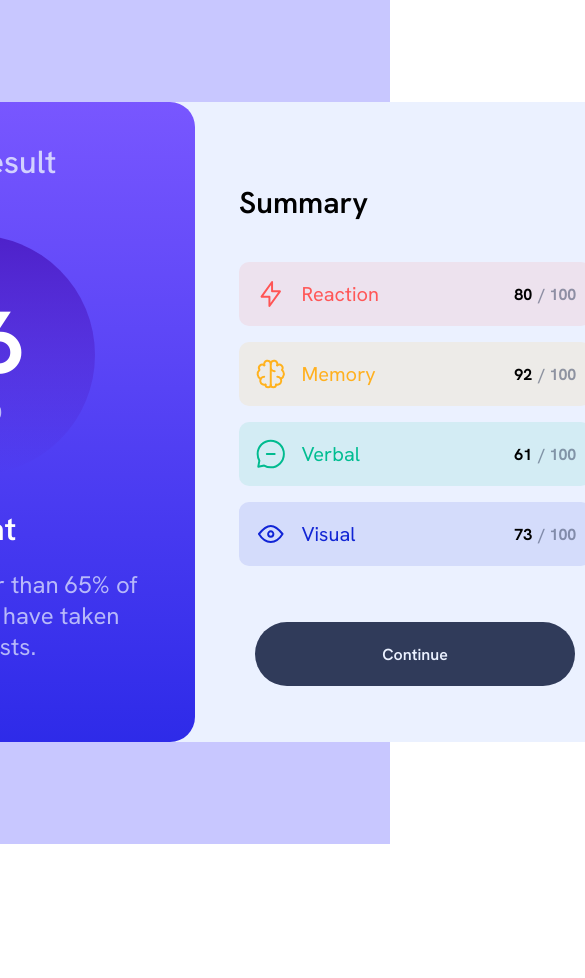
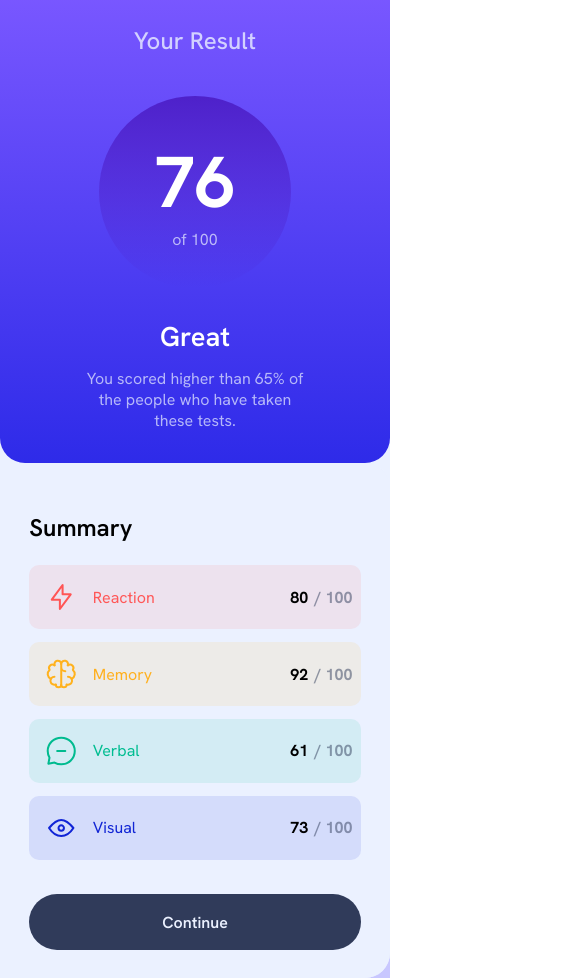
Before and after one commit to Unnati-Chaudhari/Result-summary-component, a plain HTML site: page index.html in a window 390 px wide. Shown: the top 978 px of the page, 585 px wide, since content can reach past the window. Before the commit the page ends 844 px from the top, so only its background shows below. Drawn offline with Linux system fonts and the light colour scheme.

Commit message:
media queries for responsiveness

```diff
--- a/style.css
+++ b/style.css
@@ -269,3 +269,139 @@ button {
 button:hover{
     background-color: hsl(234, 85%, 45%);
 }
+
+
+
+/* --------Adding media queries for responsiveness---------- */
+@media screen and (max-width: 768px){
+    .main_container {
+        height: auto;
+    }
+
+    .container {
+       height: 100%;
+       width: 100%;
+       flex-direction: column;
+    }
+
+    .container_card_one {
+        width: 100%;
+        height: auto;
+        min-height: 25rem;
+        border-radius: 0 0 25px 25px;
+    }
+
+    .container_card_two {
+        height: auto;
+        width: 100%;
+        min-height: 35rem;
+    }
+
+    .your_result {
+        width: 100%;
+    }
+
+    .total_score {
+        width: 100%;
+    }
+
+    .great {
+        width: 100%;
+    }
+
+    .appreciation {
+        width: 90%;
+    }
+
+    .summary {
+        width: 85%;
+    }
+
+    .subjects {
+        width: 85%;
+    }
+
+    .continue {
+        width: 90%;
+    }
+
+    button {
+        width: 80%;
+    }
+
+}
+
+@media screen and (max-width: 480px) {
+
+    .container_card_one {
+        min-height: 22rem;
+    }
+
+    .your_result {
+        height: 5rem;
+        font-size: 1.5rem;
+    }
+
+    .total_score {
+        height: 14rem;
+    }
+
+    .circle {
+        width: 12rem;
+        height: 12rem;
+    }
+
+    h1 {
+        font-size: 4.5rem;
+    }
+
+    #out_of {
+        font-size: 1rem;
+    }
+
+    .great {
+        height: 4rem;
+        font-size: 1.7rem;
+    }
+
+    .appreciation {
+        height: auto;
+        padding-bottom: 2rem;
+        font-size: 1rem;
+    }
+
+    .container_card_two {
+        min-height: 32rem;
+    }
+
+    .summary {
+        width: 85%;
+        height: 5rem;
+        padding-bottom: 1rem;
+        font-size: 1.5rem;
+    }
+
+    .subjects {
+        width: 85%;
+        margin: 0.4rem;
+    }
+
+    .subject_name {
+        width: 12rem;
+        font-size: 16px;
+    }
+
+    .score {
+        width: 5rem;
+    }
+
+    .continue {
+        width: 85%;
+        height: 7rem;
+    }
+
+    button {
+        height: 3.5rem;
+        width: 100%;
+    }
+}
```
